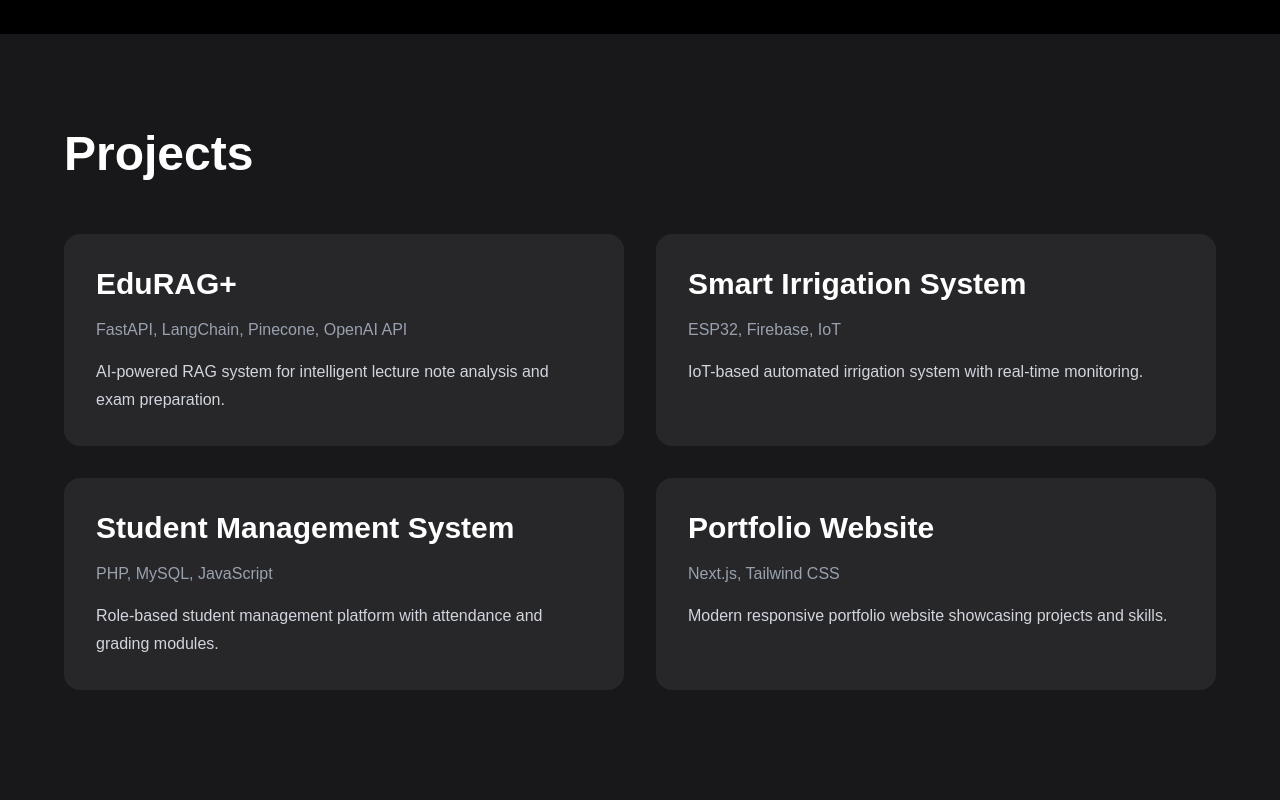
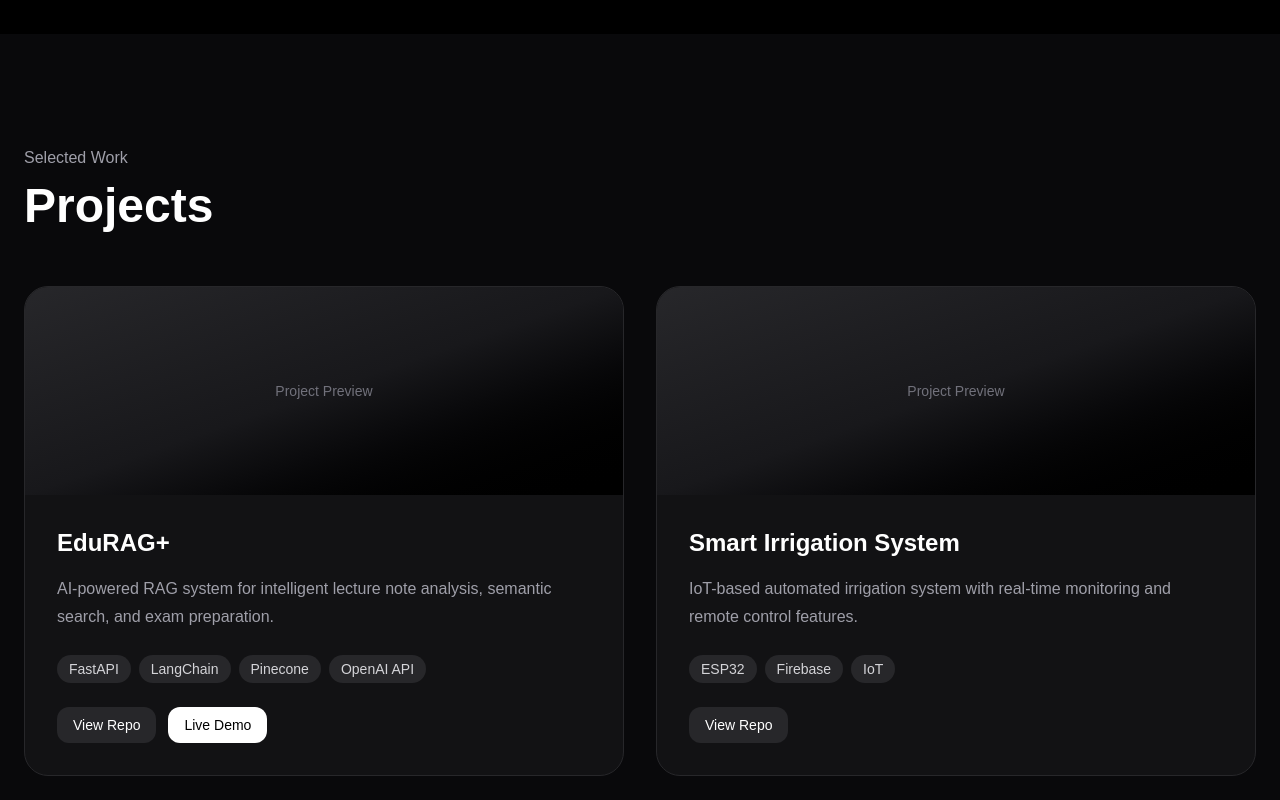
Before and after one commit to kkdjanakaeranda/my-portfolio, a Next.js app: page / in a window 1280 px wide. Shown: the part 2080-2880 px from the top of the page. Built offline with nearby package versions, Linux system fonts and the light colour scheme.

Commit message:
projects links placeholder aded

```diff
--- a/package.json
+++ b/package.json
@@ -10,6 +10,7 @@
   },
   "dependencies": {
     "framer-motion": "^12.40.0",
+    "lucide-react": "^1.17.0",
     "next": "16.2.6",
     "react": "19.2.4",
     "react-dom": "19.2.4"
--- a/src/components/Projects.tsx
+++ b/src/components/Projects.tsx
@@ -1,27 +1,35 @@
 const projects = [
   {
     title: "EduRAG+",
-    tech: "FastAPI, LangChain, Pinecone, OpenAI API",
+    tech: ["FastAPI", "LangChain", "Pinecone", "OpenAI API"],
     description:
-      "AI-powered RAG system for intelligent lecture note analysis and exam preparation.",
+      "AI-powered RAG system for intelligent lecture note analysis, semantic search, and exam preparation.",
+    repo: "https://github.com/yourusername/edurag",
+    live: "https://edurag-demo.vercel.app",
   },
   {
     title: "Smart Irrigation System",
-    tech: "ESP32, Firebase, IoT",
+    tech: ["ESP32", "Firebase", "IoT"],
     description:
-      "IoT-based automated irrigation system with real-time monitoring.",
+      "IoT-based automated irrigation system with real-time monitoring and remote control features.",
+    repo: "https://github.com/yourusername/smart-irrigation",
+    live: "",
   },
   {
     title: "Student Management System",
-    tech: "PHP, MySQL, JavaScript",
+    tech: ["PHP", "MySQL", "JavaScript"],
     description:
-      "Role-based student management platform with attendance and grading modules.",
+      "Role-based student management platform with attendance, grading, and admin modules.",
+    repo: "https://github.com/yourusername/student-management-system",
+    live: "",
   },
   {
     title: "Portfolio Website",
-    tech: "Next.js, Tailwind CSS",
+    tech: ["Next.js", "Tailwind CSS"],
     description:
-      "Modern responsive portfolio website showcasing projects and skills.",
+      "Modern responsive portfolio website showcasing projects, skills, and experience.",
+    repo: "https://github.com/yourusername/my-portfolio",
+    live: "https://your-portfolio.vercel.app",
   },
 ];
 
@@ -29,30 +37,76 @@ export default function Projects() {
   return (
     <section
       id="projects"
-      className="bg-zinc-900 text-white py-24 px-6"
+      className="bg-zinc-950 text-white py-28 px-6"
     >
-      <div className="max-w-6xl mx-auto">
-        <h2 className="text-5xl font-bold mb-14">
-          Projects
-        </h2>
+      <div className="max-w-7xl mx-auto">
+        <div className="mb-14">
+          <p className="text-zinc-400 mb-3">
+            Selected Work
+          </p>
+
+          <h2 className="text-4xl md:text-5xl font-bold">
+            Projects
+          </h2>
+        </div>
 
         <div className="grid md:grid-cols-2 gap-8">
           {projects.map((project) => (
             <div
               key={project.title}
-              className="bg-zinc-800 p-8 rounded-2xl hover:scale-[1.02] transition"
+              className="rounded-3xl border border-zinc-800 bg-zinc-900/60 overflow-hidden hover:border-zinc-700 hover:-translate-y-1 transition-all duration-300"
             >
-              <h3 className="text-3xl font-bold mb-4">
-                {project.title}
-              </h3>
+              {/* Project Preview Placeholder */}
+              <div className="h-52 bg-gradient-to-br from-zinc-800 via-zinc-900 to-black flex items-center justify-center">
+                <span className="text-zinc-500 text-sm">
+                  Project Preview
+                </span>
+              </div>
 
-              <p className="text-gray-400 mb-4">
-                {project.tech}
-              </p>
+              <div className="p-8">
+                <h3 className="text-2xl font-semibold">
+                  {project.title}
+                </h3>
 
-              <p className="text-gray-300 leading-7">
-                {project.description}
-              </p>
+                <p className="mt-4 text-zinc-400 leading-7">
+                  {project.description}
+                </p>
+
+                {/* Tech badges */}
+                <div className="mt-6 flex flex-wrap gap-2">
+                  {project.tech.map((item) => (
+                    <span
+                      key={item}
+                      className="text-sm px-3 py-1 rounded-full bg-zinc-800 text-zinc-300"
+                    >
+                      {item}
+                    </span>
+                  ))}
+                </div>
+
+                {/* Links */}
+                <div className="mt-6 flex gap-3">
+                  <a
+                    href={project.repo}
+                    target="_blank"
+                    rel="noreferrer"
+                    className="px-4 py-2 rounded-xl bg-zinc-800 hover:bg-zinc-700 text-sm transition"
+                  >
+                    View Repo
+                  </a>
+
+                  {project.live && (
+                    <a
+                      href={project.live}
+                      target="_blank"
+                      rel="noreferrer"
+                      className="px-4 py-2 rounded-xl bg-white text-black hover:bg-zinc-200 text-sm transition"
+                    >
+                      Live Demo
+                    </a>
+                  )}
+                </div>
+              </div>
             </div>
           ))}
         </div>
```
Also changed, not shown: 1 other file (tests, documents, lock files or other folders).
